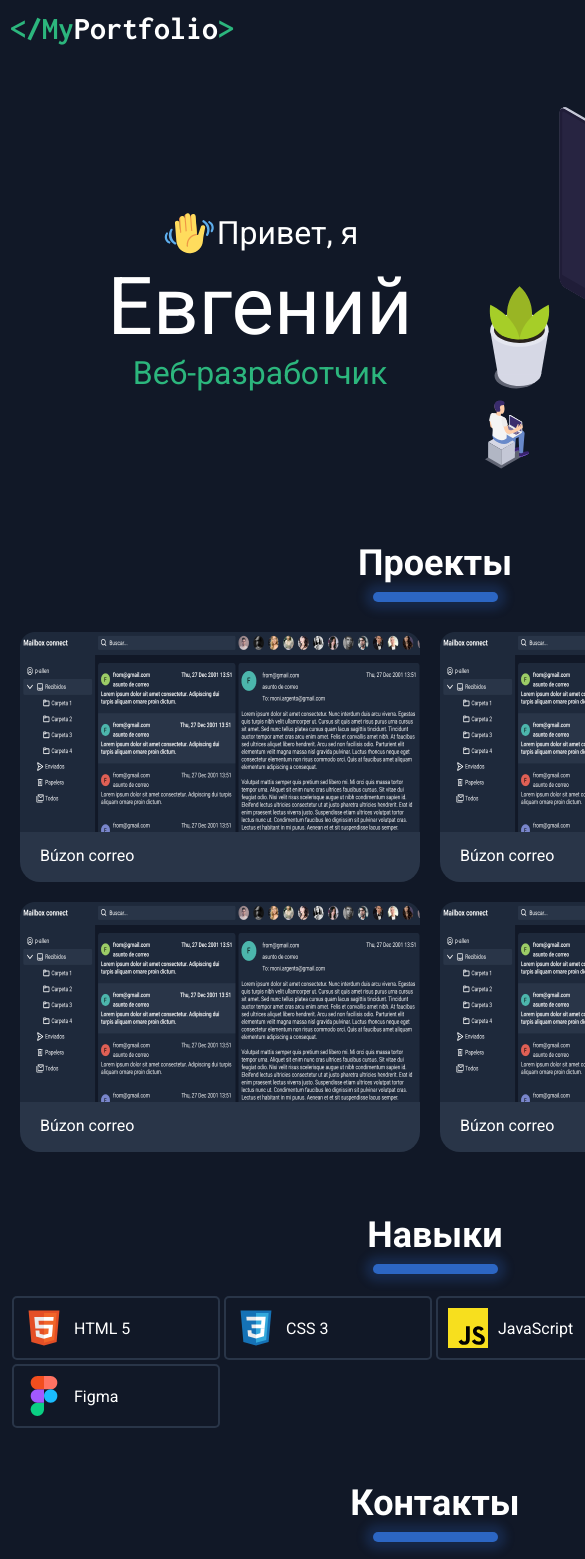
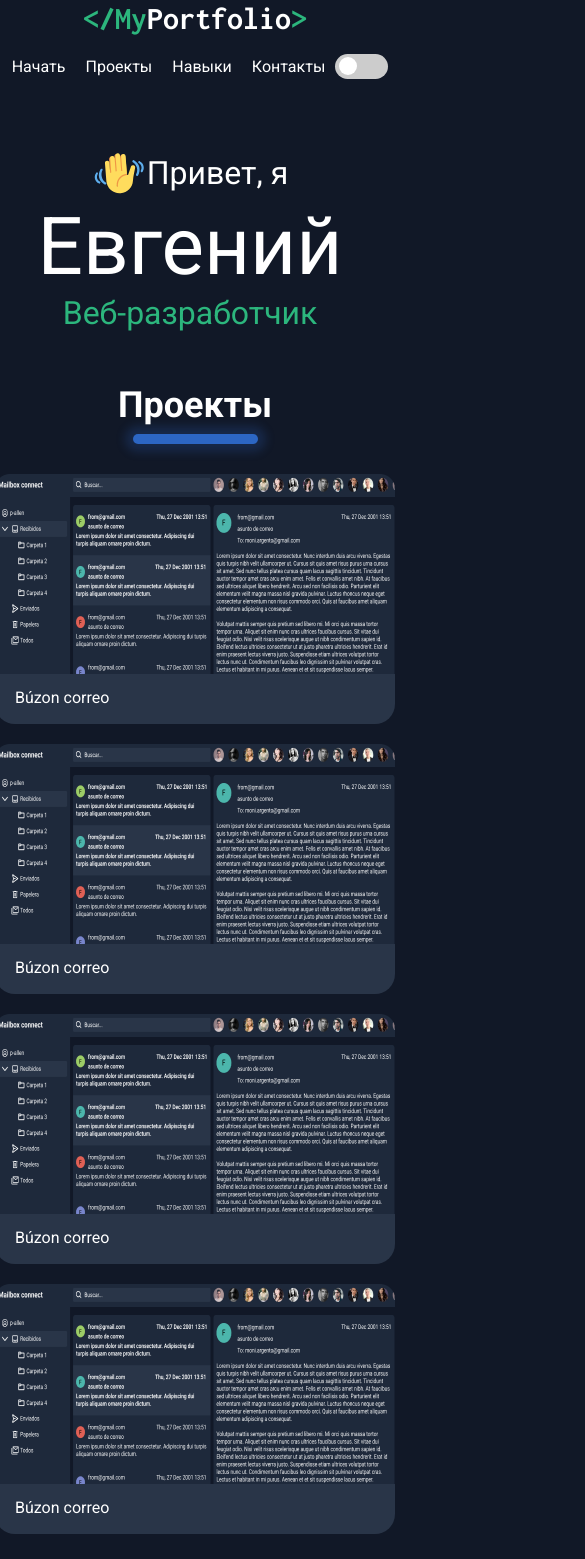
Before and after one commit to Mactavish410/MainPortfolio, a plain HTML site: page index.html in a window 390 px wide. Shown: the top 1559 px of the page, 585 px wide, since content can reach past the window. Drawn offline with Linux system fonts and the light colour scheme; files whose address does not match are found by name.

Commit message:
phone__adaptive

```diff
--- a/css/style.scss
+++ b/css/style.scss
@@ -7,6 +7,7 @@ body {
     font-family: 'Roboto', sans-serif;
     // font-family: 'Inconsolata', monospace;
 }
+
 .switch {
     position: relative;
     display: inline-block;
@@ -71,11 +72,11 @@ body {
 // font-family: 'Inconsolata', monospace;
 // font-family: 'Roboto', sans-serif;
 .container {
-    width: 850px;
+    max-width: 850px;
     margin: 0 auto;
 }
 .header__nav {
-    width: 1360px;
+    max-width: 1360px;
     margin: 0 auto;
     display: flex;
     justify-content: space-between;
@@ -247,3 +248,47 @@ body {
         margin: 0 20px;
     }
 }
+
+@media (max-width:865px) {
+    .project__bloks {
+        display: flex;
+        flex-wrap: wrap;
+        justify-content: center;
+    }
+    .skills__blocks {
+        flex-wrap: wrap;
+        justify-content: center;
+    }
+    .skills__block{
+        max-width: 50%;
+    }
+}
+@media (max-width:780px) {
+    .header__content{
+        position: relative;
+        left: 20px;
+        justify-content: center;
+        text-align: center;
+    }
+    .header__img{
+        display: none;
+    }
+    .header__nav{
+        ul {
+            gap: 0px;
+        }
+    }
+}
+@media (max-width:675px){
+    .header__nav {
+        flex-direction: column;
+        ul {
+            position: relative;
+            right: 20px;
+        }
+    }
+    .skills__block {
+
+        width: 50%;
+    }
+}
--- a/index.html
+++ b/index.html
@@ -7,9 +7,10 @@
     <link rel="stylesheet" href="css/reset.css">
     <link rel="stylesheet" href="css/style.css">
     <link rel="preconnect" href="https://fonts.googleapis.com">
-<link rel="preconnect" href="https://fonts.gstatic.com" crossorigin>
-<link href="https://fonts.googleapis.com/css2?family=Inconsolata:wght@400;500;700;900&family=Roboto:wght@400;700;900&display=swap" rel="stylesheet">
+    <link rel="preconnect" href="https://fonts.gstatic.com" crossorigin>
+    <link href="https://fonts.googleapis.com/css2?family=Inconsolata:wght@400;500;700;900&family=Roboto:wght@400;700;900&display=swap" rel="stylesheet">
     <title>Document</title>
+    <script src="https://cdnjs.cloudflare.com/ajax/libs/chroma-js/2.4.2/chroma.min.js" integrity="sha512-zInFF17qBFVvvvFpIfeBzo7Tj7+rQxLeTJDmbxjBz5/zIr89YVbTNelNhdTT+/DCrxoVzBeUPVFJsczKbB7sew==" crossorigin="anonymous" referrerpolicy="no-referrer"></script>
 </head>
 <body>
     <header>
--- a/js/app.js
+++ b/js/app.js
@@ -6,6 +6,15 @@ function genereteRandomColor() {
     }
     return '#' + color
 }
+
+document.addEventListener ('keydown', (event) => {
+    event.preventDefault()
+    if (event.code.toLowerCase() === "space") {
+        if (localStorage.getItem('bgc') === 'true'){
+            bgColor.style.background = genereteRandomColor()
+        }
+    }
+})
 
 let checkbox = document.querySelector('.checkbox')
 let bgColor = document.getElementsByTagName('body')[0]
@@ -27,26 +36,13 @@ checkbox.onchange = function() {
 
 function animationHand() {
     let hand = $('.header__hand')
-    console.log(hand[0].alt)
     if (hand[0].alt === '1'){
         hand[0].src = 'img/hand/hand-2.svg'
         hand[0].alt = '2'
-        console.log(true)
     } else {
         hand[0].src = 'img/hand/hand-1.svg'
         hand[0].alt = '1'
     }
 }
-// function animationHand() {
-//     let hand = $('.header__hand')
-//     hand[0].src = 'img/hand/hand-1.svg'
-//     setTimeout(() => {  console.log("World!"); }, 1000);
-
-//     hand[0].src = 'img/hand/hand-2.svg'
-//     setTimeout(() => {  console.log("World!"); }, 1000);
-// }
 
 setInterval(animationHand, 1000)
-// let hand = $('.header__hand')
-// hand[0].src = 'img/hand/hand-2.svg'
-// hand[0].src = 'img/hand/hand-1.svg'
```
Also changed, not shown: css/style.css, 1 other file.
